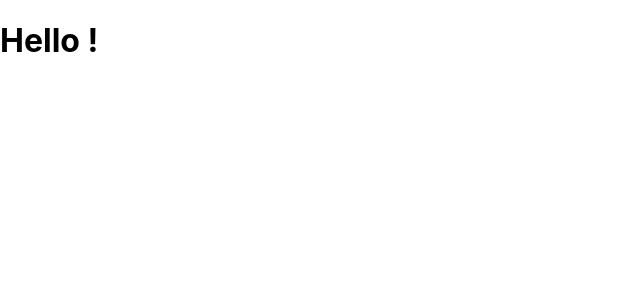
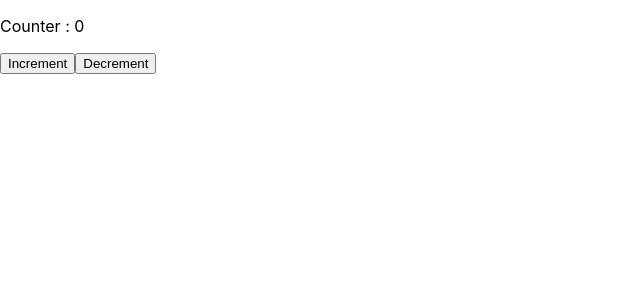
Before and after one commit to Al3xGit/react-typescript, a React (Create React App) app: page / in a window 1280 px wide. Shown: the top 300 px of the page, without its empty margins (0-640 px from the left). Built offline with nearby package versions, Linux system fonts and the light colour scheme.

Commit message:
Basic counter

```diff
--- a/public/index.html
+++ b/public/index.html
@@ -9,7 +9,7 @@
   <meta name="description" content="Web site created using create-react-app" />
   <link rel="apple-touch-icon" href="%PUBLIC_URL%/logo192.png" />
   <link rel="manifest" href="%PUBLIC_URL%/manifest.json" />
-  <title>React App</title>
+  <title>React + Typescript</title>
 </head>
 
 <body>
--- a/src/App.tsx
+++ b/src/App.tsx
@@ -1,10 +1,9 @@
 import React from 'react';
+import Container from './components/Container';
 
 function App() {
   return (
-    <div>
-      <h1>Hello !</h1>
-    </div>
+    <Container />
   );
 }
 
--- /dev/null
+++ b/src/components/Container.tsx
@@ -0,0 +1,11 @@
+import React, { Component } from "react";
+import Counter from "./Counter";
+
+
+export default class Container extends Component {
+  render() {
+    return (
+      <Counter />
+    )
+  }
+}
--- /dev/null
+++ b/src/components/Counter.tsx
@@ -0,0 +1,30 @@
+import React, { Component } from "react";
+
+
+export default class Counter extends Component {
+  state = {
+    counter: 0
+  }
+
+  increment = () => {
+    this.setState({
+      counter: this.state.counter + 1
+    })
+  }
+
+  decrement = () => {
+    this.setState({
+      counter: this.state.counter - 1
+    })
+  }
+
+  render() {
+    return (
+      <div>
+        <p>Counter : {this.state.counter}</p>
+        <button onClick={this.increment}>Increment</button>
+        <button onClick={this.decrement}>Decrement</button>
+      </div>
+    )
+  }
+}
```
